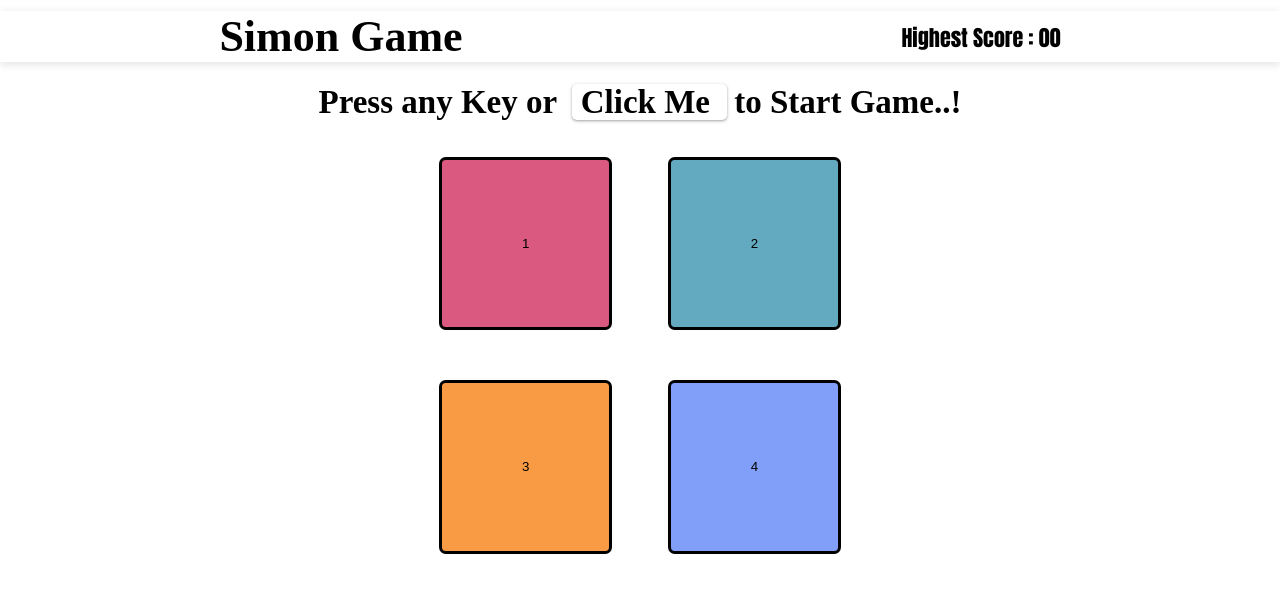
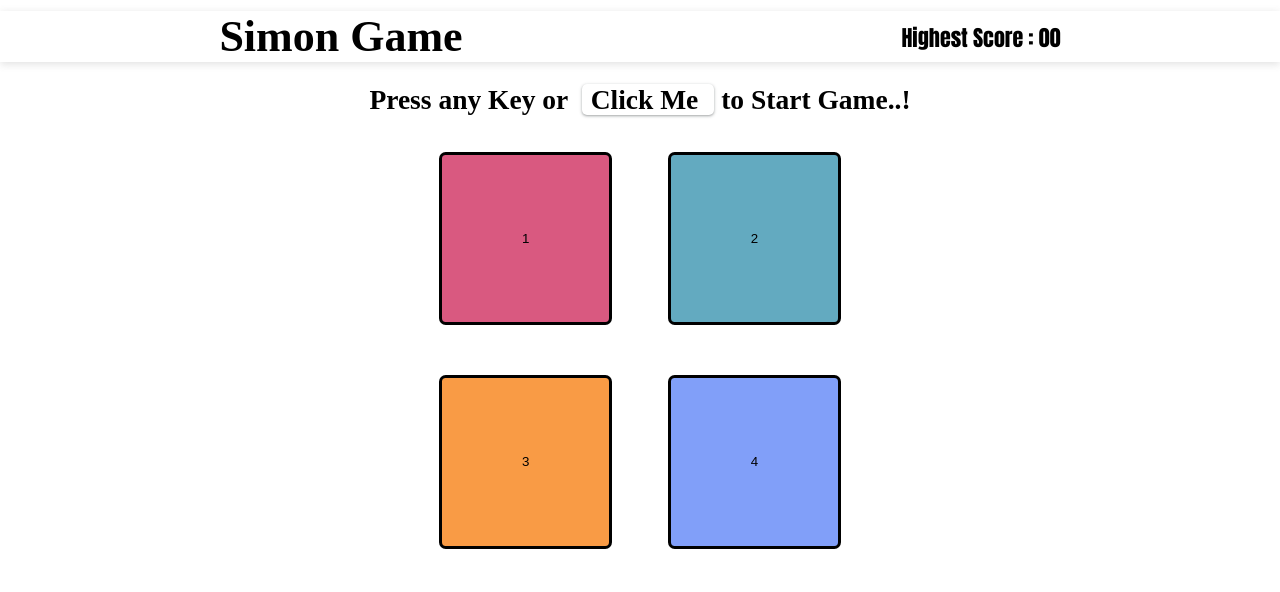
Before and after one commit to gangwarsaurabh1414/Simon-Game, a plain HTML site: page index.html in a window 1280 px wide. Drawn offline with Linux system fonts and the light colour scheme.

Commit message:
Third commit

```diff
--- a/style.css
+++ b/style.css
@@ -29,17 +29,16 @@ body {
   text-align: center;
 }
 .header-bottom h2 span {
-  box-shadow: rgba(6, 24, 44, 0.4) 0px 0px 0px 2px,
-    rgba(6, 24, 44, 0.65) 0px 4px 6px -1px,
-    rgba(255, 255, 255, 0.08) 0px 1px 0px inset;
-
-  box-shadow: rgba(0, 0, 0, 0.05) 0px 0px 0px 1px, rgb(209, 213, 219) 0px 0px 0px 1px inset;
-  box-shadow: rgba(60, 64, 67, 0.3) 0px 1px 2px 0px, rgba(60, 64, 67, 0.15) 0px 1px 3px 1px;
-    border-radius: 5px;
-
+  box-shadow: rgba(60, 64, 67, 0.3) 0px 1px 2px 0px,
+    rgba(60, 64, 67, 0.15) 0px 1px 3px 1px;
+  border-radius: 5px;
 
   margin: 0 7px;
   padding: 0 9px;
+}
+
+.header-bottom h2{
+  font-size: 1.25em;
 }
 
 .score p {
```
